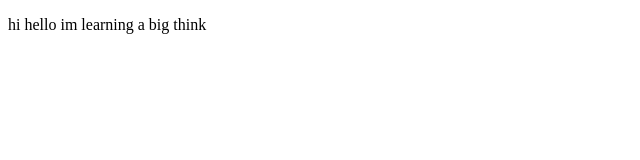
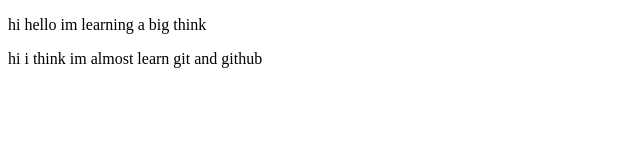
Before and after one commit to subarshan2006/dave-learn, a plain HTML site: page index.html in a window 1280 px wide. Shown: the whole page, without its empty margins (0-640 px from the left). Drawn offline with Linux system fonts and the light colour scheme.

Commit message:
added second

```diff
--- a/index.html
+++ b/index.html
@@ -7,6 +7,8 @@
 </head>
 <body>
     <p> hi  hello im learning a big think
+    </p>
+    <p> hi i think im almost learn git and github
 
     </p>
 </body>
```
